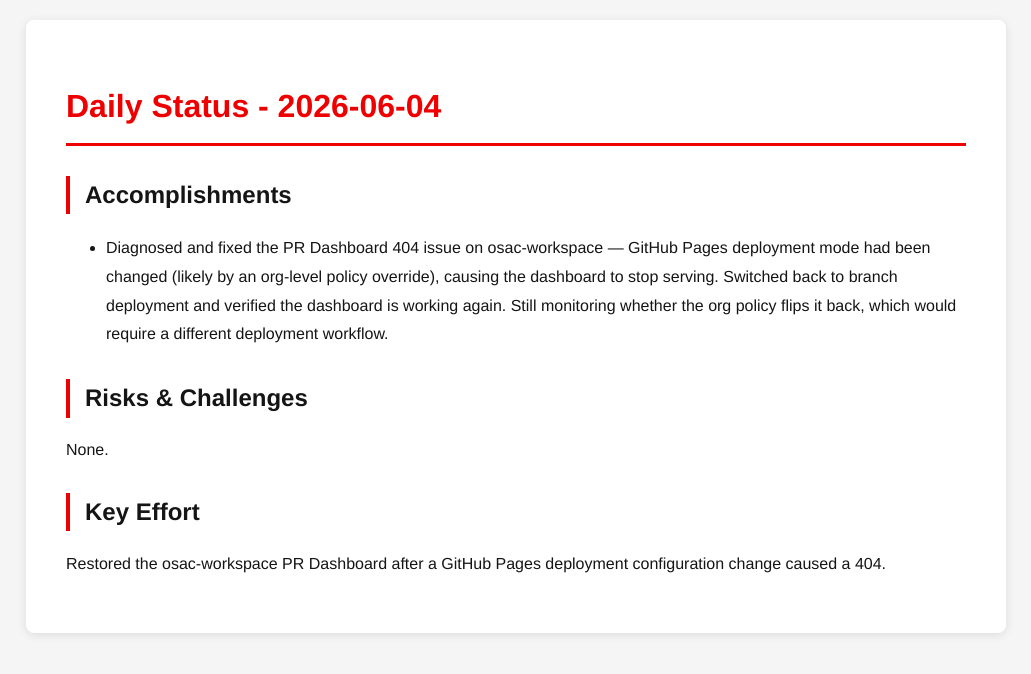
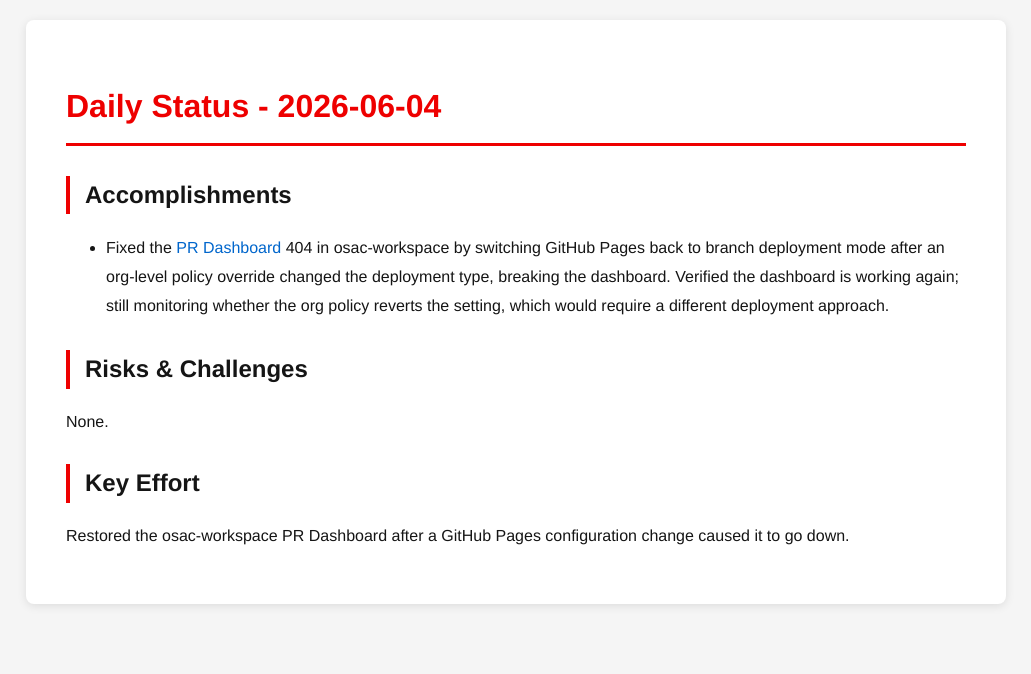
Before and after one commit to tzvatot/daily-status, a Jekyll site: the page built from 2026-06-04.md, in a window 1280 px wide. Shown: the top 674 px of the page, without its empty margins (124-1155 px from the left). Built offline with Jekyll 4.4.1, drawn with Linux system fonts in a browser that asks for light colours.

Commit message:
Daily status update - 2026-06-04

```diff
--- a/2026-06-04.md
+++ b/2026-06-04.md
@@ -7,10 +7,10 @@ date: 2026-06-04
 # Daily Status - 2026-06-04
 
 ## Accomplishments
-- Diagnosed and fixed the PR Dashboard 404 issue on osac-workspace — GitHub Pages deployment mode had been changed (likely by an org-level policy override), causing the dashboard to stop serving. Switched back to branch deployment and verified the dashboard is working again. Still monitoring whether the org policy flips it back, which would require a different deployment workflow.
+- Fixed the [PR Dashboard](https://osac-project.github.io/osac-workspace/pr-dashboard/) 404 in osac-workspace by switching GitHub Pages back to branch deployment mode after an org-level policy override changed the deployment type, breaking the dashboard. Verified the dashboard is working again; still monitoring whether the org policy reverts the setting, which would require a different deployment approach.
 
 ## Risks & Challenges
 None.
 
 ## Key Effort
-Restored the osac-workspace PR Dashboard after a GitHub Pages deployment configuration change caused a 404.
+Restored the osac-workspace PR Dashboard after a GitHub Pages configuration change caused it to go down.
```
